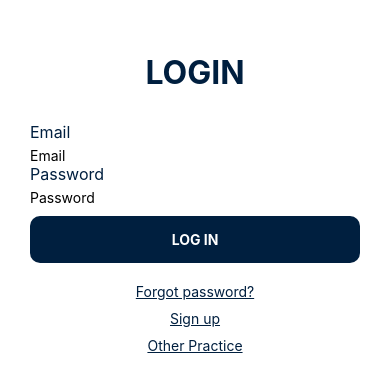
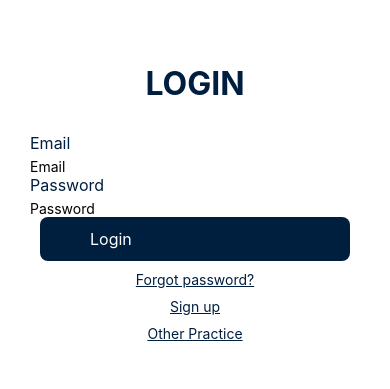
Before and after one commit to athuchandole/RN-mfp, a React Native app: screen /Login in a window 390 px wide. Shown: the part 219-608 px from the top of the page. Built offline with nearby package versions, Linux system fonts and the light colour scheme.

Commit message:
login btn reuse from Custombtn but stylesheet in error

```diff
--- a/screen/login.jsx
+++ b/screen/login.jsx
@@ -2,6 +2,7 @@ import { StatusBar } from 'expo-status-bar';
 import { useState } from 'react';
 import { StyleSheet, Text, TextInput, TouchableOpacity, View, Alert } from 'react-native';
 import CustInput from '../components/CustInput';
+import CustomBtn from '../components/CustomBtn';
 
 const Login = ({ navigation }) => {
   const [email, setEmail] = useState('');
@@ -32,9 +33,7 @@ const Login = ({ navigation }) => {
         secureTextEntry={true}
       />
 
-      <TouchableOpacity style={styles.button} onPress={handleLogin}>
-        <Text style={styles.buttonText}>LOG IN</Text>
-      </TouchableOpacity>
+      <CustomBtn title="Login" onPress={handleLogin} />
 
       <TouchableOpacity onPress={() => navigation.navigate('ForgotPassword')}>
         <Text style={styles.link}>Forgot password?</Text>
```
